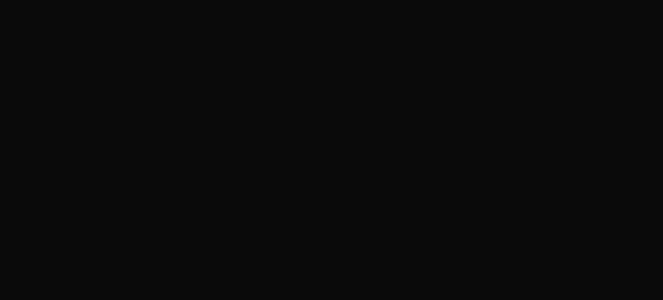
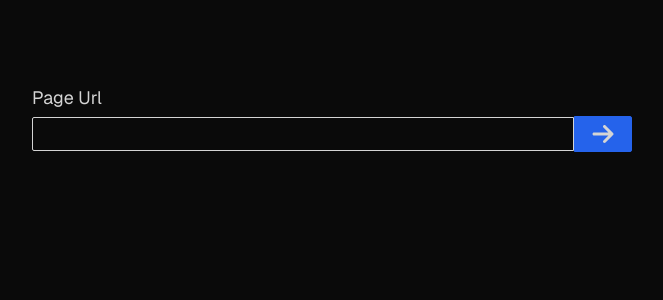
Before and after one commit to Aayush259/sitemap-generator, a Next.js app: page / in a window 1280 px wide. Shown: the top 300 px of the page, without its empty margins (308-971 px from the left). Built offline with nearby package versions, Linux system fonts and the light colour scheme.

Commit message:
Added Home Component

```diff
--- a/src/app/page.tsx
+++ b/src/app/page.tsx
@@ -1,3 +1,4 @@
+import Home from "@/components/Home";
 import { Metadata } from "next";
 
 export const metadata: Metadata = {
@@ -7,8 +8,6 @@
 
 export default function Page() {
     return (
-        <div className="overflow-hidden font-[family-name:var(--font-geist-sans)]">
-
-        </div>
+        <Home />
     );
 };
--- /dev/null
+++ b/src/components/Home.tsx
@@ -0,0 +1,39 @@
+"use client";
+import { useState } from "react";
+import { FaArrowRight } from "react-icons/fa6";
+
+export default function Home() {
+
+    const [url, setUrl] = useState<string>("");
+
+    const handleSubmit = (e: React.FormEvent<HTMLFormElement>) => {
+        e.preventDefault();
+    };
+
+    return (
+        <main className="overflow-hidden font-[family-name:var(--font-geist-sans)] text-neutral-300 py-20">
+
+            <p className="mx-auto w-[600px] max-w-[95vw] text-lg my-1">
+                {"Page Url"}
+            </p>
+
+            <form className="w-[600px] max-w-[95vw] mx-auto flex items-center justify-center" onSubmit={handleSubmit}>
+
+                <label htmlFor="url" className="flex-grow">
+                    <input
+                        type="text"
+                        name="url"
+                        id="url"
+                        className="w-full outline-none border border-neutral-300 rounded-l-sm px-4 py-1 bg-transparent focus:border-blue-600"
+                        value={url}
+                        onChange={(e) => setUrl(e.target.value)}
+                    />
+                </label>
+
+                <button type="submit" className="rounded-r-sm bg-blue-600 px-4 py-[5px] flex items-center justify-center border border-blue-600 hover:opacity-70 duration-300">
+                    <FaArrowRight size={24} />
+                </button>
+            </form>
+        </main>
+    );
+};
```
